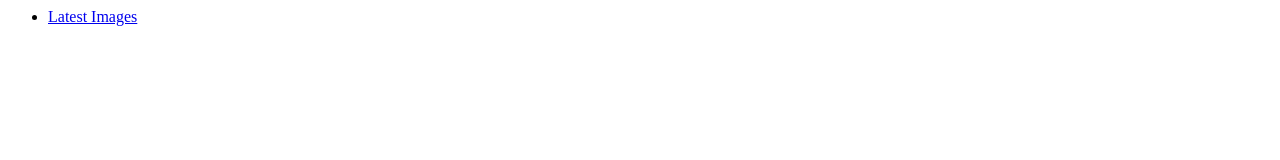
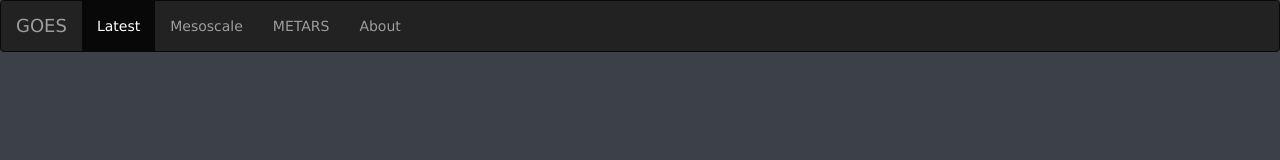
Before and after one commit to Bendi11/emwin-rs, a plain HTML site: page goes-site/templates/nav.html in a window 1280 px wide. Drawn offline with nearby package versions, Linux system fonts and the light colour scheme.

Commit message:
updated website! i am now a web dev :(

```diff
--- a/goes-site/templates/nav.html
+++ b/goes-site/templates/nav.html
@@ -1,3 +1,21 @@
-<ul class="nav-bar">
-    <li><a href="/latest.html">Latest Images</a></li>
-</ul>
+<head>
+    <meta charset="utf-8">
+    <meta name="viewport" content="width=device-width, initial-scale=1.0">
+    <link rel="stylesheet" href="https://maxcdn.bootstrapcdn.com/bootstrap/3.4.1/css/bootstrap.min.css">
+    <link rel="stylesheet" href="/style.css">
+    <script src="https://ajax.googleapis.com/ajax/libs/jquery/3.6.0/jquery.min.js"></script>
+    <script src="https://maxcdn.bootstrapcdn.com/bootstrap/3.4.1/js/bootstrap.min.js"></script>
+</head>
+<nav class="navbar navbar-inverse navbar-custom">
+    <div class="container-fluid">
+      <div class="navbar-header">
+        <a class="navbar-brand" href="index.php">GOES</a>
+      </div>
+      <ul class="nav navbar-nav">
+        <li class="active"><a href="index.php">Latest</a></li>
+        <li><a href="mesoscale.php">Mesoscale</a></li>
+        <li><a href="METAR.php">METARS</a></li>
+        <li><a href="about.php">About</a></li>
+      </ul>
+    </div>
+</nav>
```
Also changed, not shown: goes-site/templates/index.html (+7 -0 lines), goes-site/templates/latest.html (+21 -5 lines).
